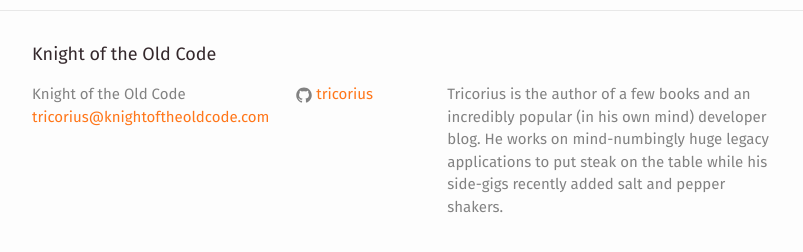
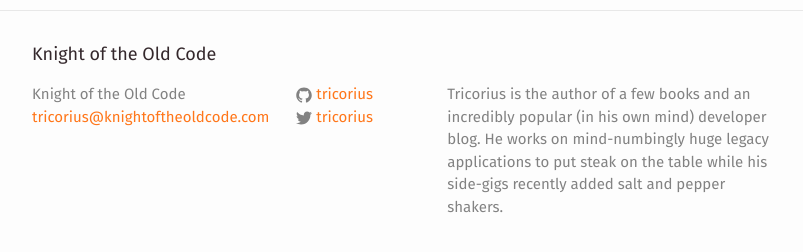
Before and after one commit to knightoftheoldcode/knightoftheoldcode.github.io-old, a Jekyll site: the page built from index.html, in a window 1280 px wide and 900 px high, scrolled down 5208 px. Shown: the part 622-874 px from the top of the window, without its empty margins (238-1041 px from the left). Built offline with Jekyll 4.4.1, drawn with Linux system fonts in a browser that asks for light colours; emoji names are drawn with the system emoji font.

Commit message:
add twitter account

```diff
--- a/_config.yml
+++ b/_config.yml
@@ -8,6 +8,7 @@ description: > # this means to ignore newlines until "baseurl:"
 baseurl: "" # the subpath of your site, e.g. /blog/
 url: "http://knightoftheoldcode.com" # the base hostname & protocol for your site
 github_username:  tricorius
+twitter_username: tricorius
 
 google_analytics: UA-62767058-1
 
```
